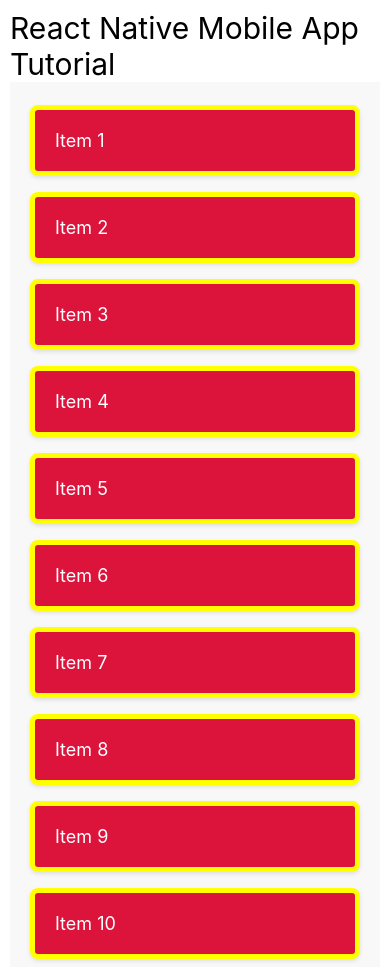
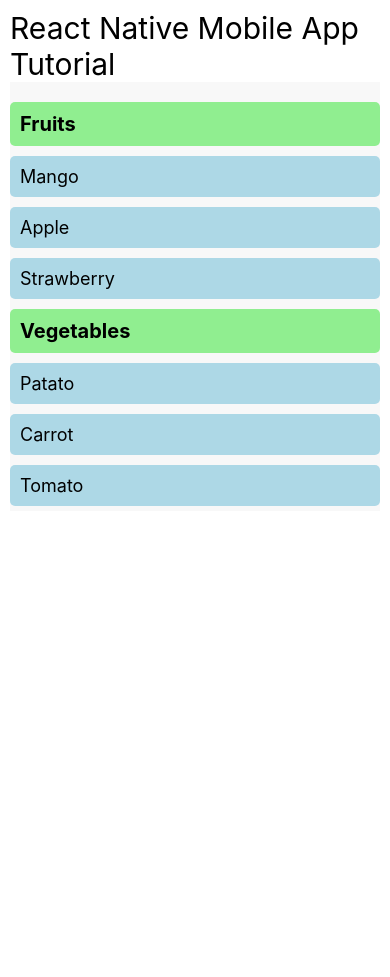
Before and after one commit to alauddin-bd/react-native-app, a React Native app: screen / in a window 390 px wide. After the commit the page ends 844 px from the top, so only its background shows below. Built offline with nearby package versions, Linux system fonts and the light colour scheme.

Commit message:
Learning SectionList

```diff
--- a/App.jsx
+++ b/App.jsx
@@ -1,6 +1,8 @@
 import { View,  Text, Button } from 'react-native';
 import React from 'react';
-import FlatListScreen from './src/components/FlatListScreen';
+import SectionListScreen from './src/components/SectionListScreen';
+
+// import FlatListScreen from './src/components/FlatListScreen';
 // import InputText from './src/components/InputText';
 // import Styling from './src/components/Styling';
 // import Props from './src/components/Props';
@@ -20,7 +22,8 @@
       {/* <Props /> */}
       {/* <InputText /> */}
       {/* <Styling /> */}
-      <FlatListScreen />
+      {/* <FlatListScreen /> */}
+      <SectionListScreen />
     </View>
   )
 }
--- /dev/null
+++ b/src/components/SectionListScreen.jsx
@@ -0,0 +1,73 @@
+import { View, Text, SectionList, StyleSheet } from 'react-native'
+import React from 'react'
+
+const itemList = [
+  {
+    title: "Fruits",
+    data: [
+      {id: 1, name: "Mango"},
+      {id: 2, name: "Apple"},
+      {id: 3, name: "Strawberry"}
+    ]
+  },
+  {
+    title: "Vegetables",
+    data: [
+      {id: 4, name: "Patato"},
+      {id: 5, name: "Carrot"},
+      {id: 6, name: "Tomato"}
+    ]
+  }
+]
+
+const SectionListScreen = () => {
+  const renderItem = ({item}) => (
+    <View style={styles.item}>
+      <Text style={styles.title}>{item.name}</Text>
+    </View>
+  );
+  const renderSectionHeader = ({section}) => (
+    <View style={styles.header}>
+      <Text style={styles.headerTitle}>{section.title}</Text>
+    </View>
+  );
+
+  return (
+    <View style={styles.container}>
+      <SectionList
+        sections={itemList}
+        renderItem={renderItem}
+        renderSectionHeader={renderSectionHeader}
+        keyExtractor={(item) => item.id}
+      />
+    </View>
+  )
+}
+
+const styles = StyleSheet.create({
+  container: {
+    backgroundColor: '#f8f8f8',
+    paddingTop: 15
+  },
+  item: {
+    backgroundColor: "#add8e6",
+    padding: 10,
+    marginVertical: 5,
+    borderRadius: 5,
+  },
+  title: {
+    fontSize: 18
+  },
+  header: {
+    backgroundColor: '#90ee90',
+    padding: 10,
+    borderRadius: 5,
+    marginVertical: 5
+  },
+  headerTitle: {
+    fontSize: 20,
+    fontWeight: 'bold'
+  }
+})
+
+export default SectionListScreen
```
